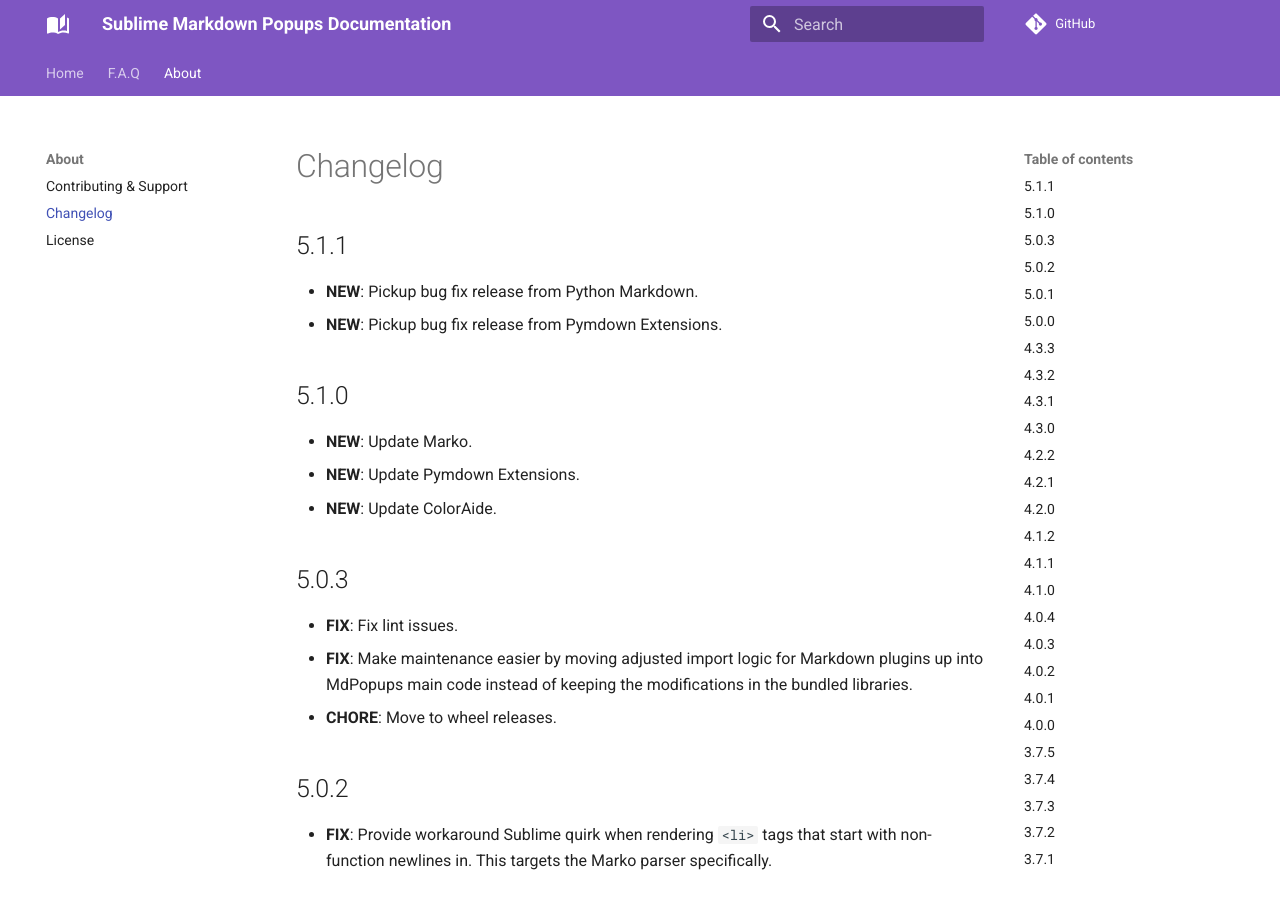
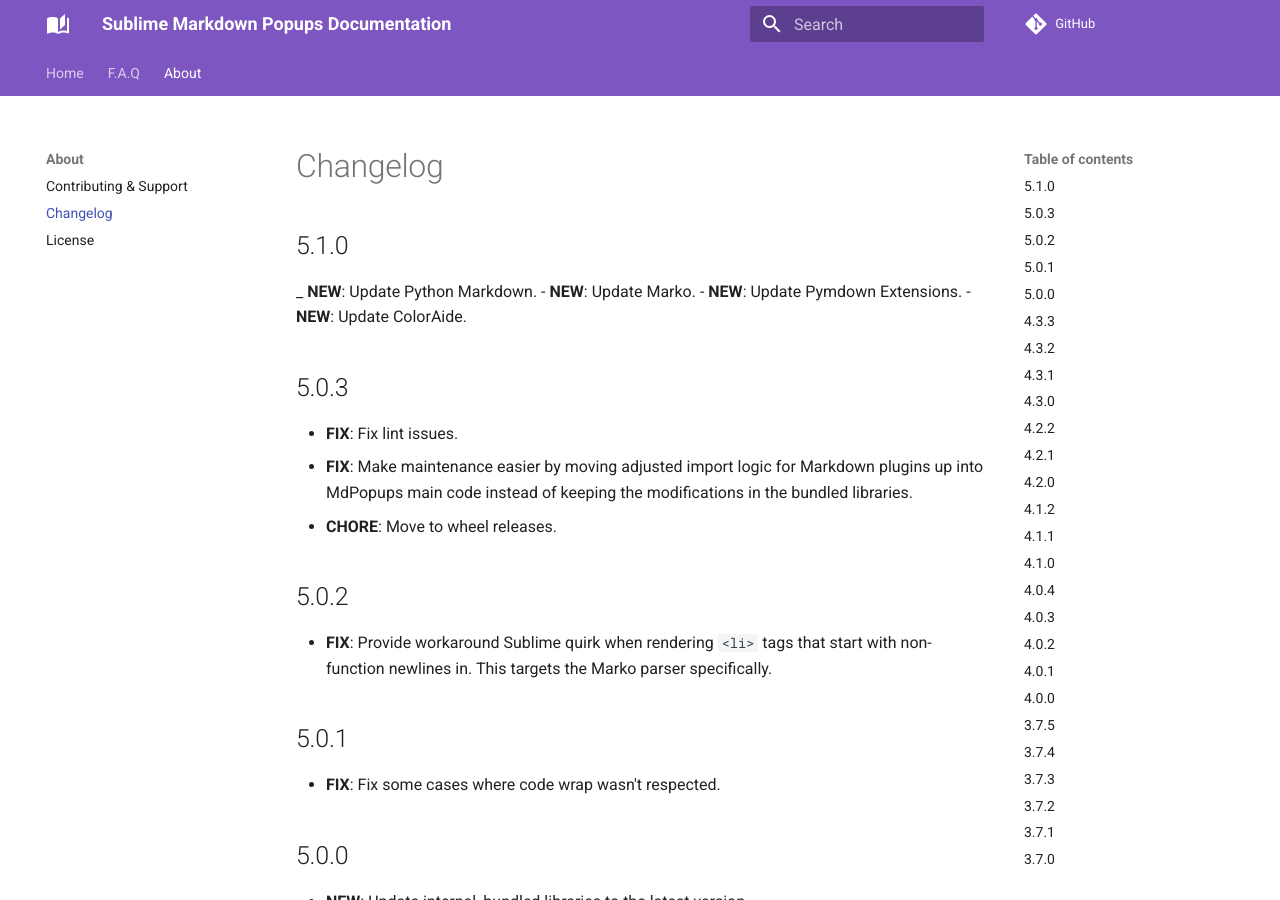
Before and after one commit to facelessuser/sublime-markdown-popups, an MkDocs documentation site: the page built from docs/src/markdown/about/changelog.md, in a window 1280 px wide and 900 px high. Built offline with MkDocs 1.6.1 and Material for MkDocs 9.7.7, drawn with Linux system fonts in a browser that asks for light colours; comment, search, counter and statistics services are not loaded.

Commit message:
Fix changelog and version
We have not released the last version yet, so don't bump the version

```diff
--- a/docs/src/markdown/about/changelog.md
+++ b/docs/src/markdown/about/changelog.md
@@ -1,12 +1,8 @@
 # Changelog
-
-## 5.1.1
-
--   **NEW**: Pickup bug fix release from Python Markdown.
--   **NEW**: Pickup bug fix release from Pymdown Extensions.
 
 ## 5.1.0
 
+_   **NEW**: Update Python Markdown.
 -   **NEW**: Update Marko.
 -   **NEW**: Update Pymdown Extensions.
 -   **NEW**: Update ColorAide.
--- a/mdpopups/version.py
+++ b/mdpopups/version.py
@@ -1,6 +1,6 @@
 """Version."""
 
-_version_info = (5, 1, 1)
+_version_info = (5, 1, 0)
 __version__ = '.'.join([str(x) for x in _version_info])
 
 
```
